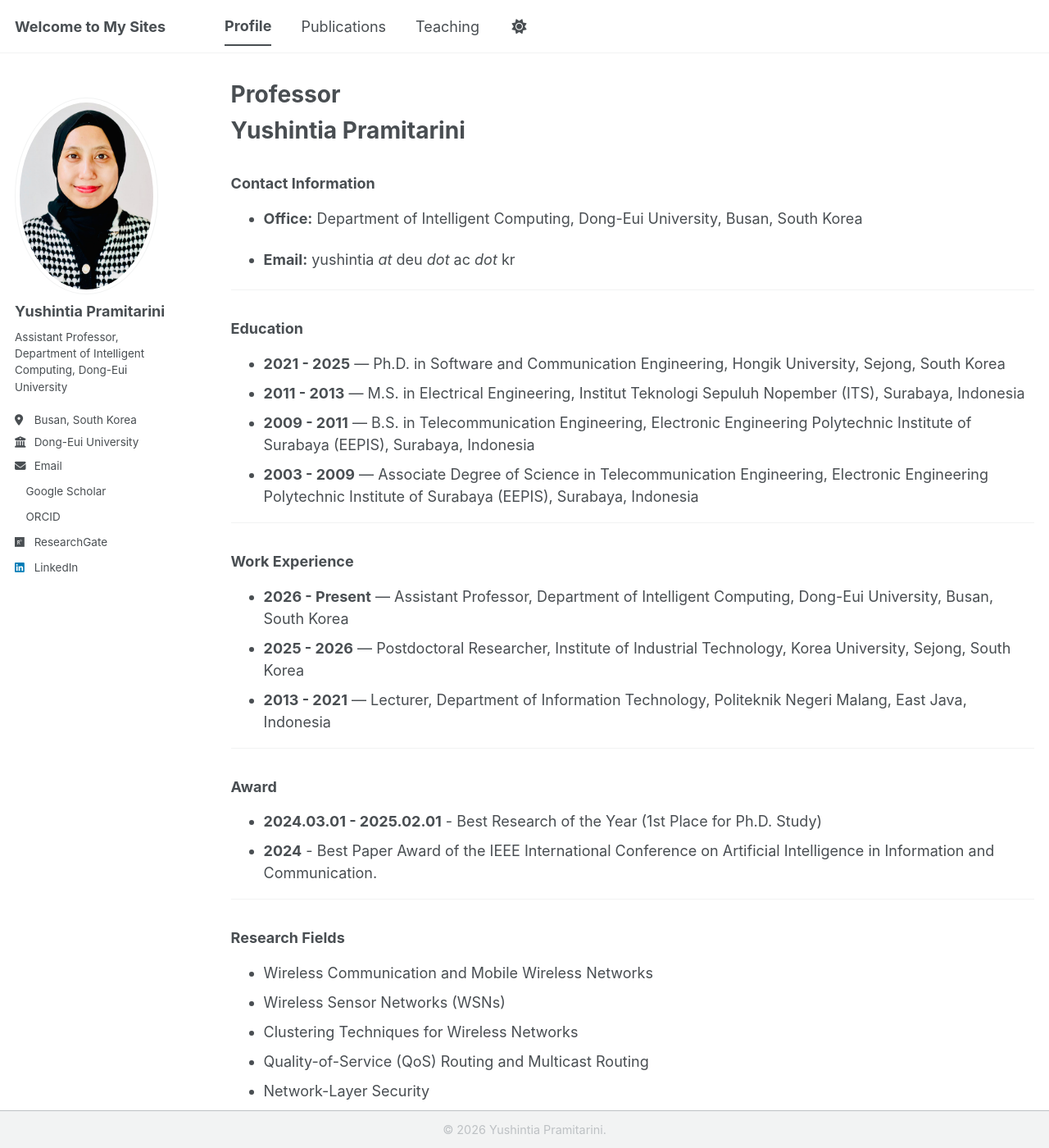
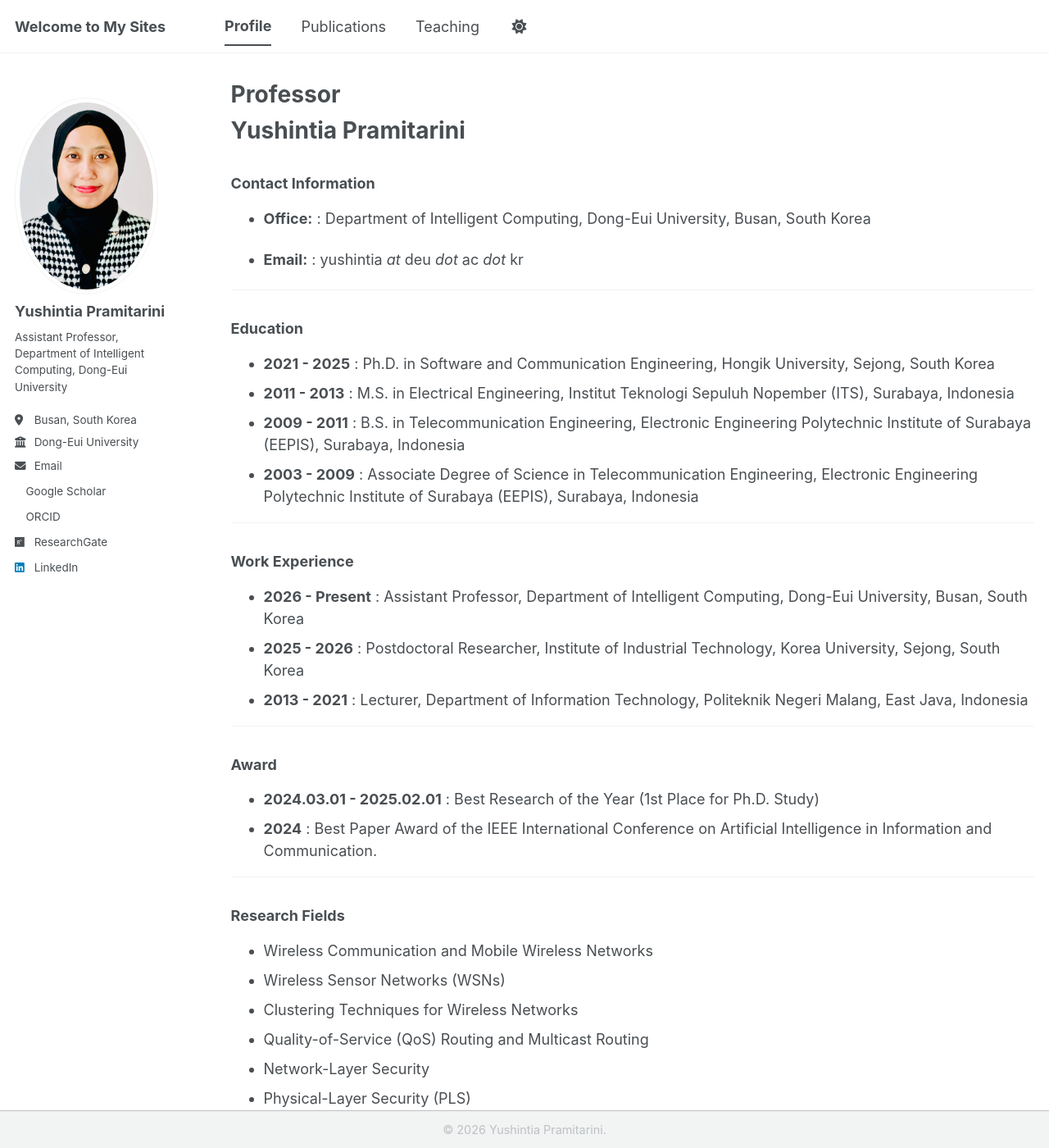
Before and after one commit to yushintia/yushintia.github.io, a Jekyll site: the page built from _pages/profile.md, in a window 1280 px wide and 1400 px high. Shown: the whole window at 82% size. Built offline with Jekyll 4.4.1, drawn with Linux system fonts in a browser that asks for light colours; a style sheet for code colours, icons or effects is not loaded.

```diff
--- a/_pages/profile.md
+++ b/_pages/profile.md
@@ -9,32 +9,32 @@ author_profile: true
 
 ### Contact Information
 
-- **Office:** Department of Intelligent Computing, Dong-Eui University, Busan, South Korea
+- **Office:** : Department of Intelligent Computing, Dong-Eui University, Busan, South Korea
 
-- **Email:** yushintia _at_ deu _dot_ ac _dot_ kr
+- **Email:** : yushintia _at_ deu _dot_ ac _dot_ kr
 
 ---
 
 ### Education
 
-- **2021 - 2025** — Ph.D. in Software and Communication Engineering, Hongik University, Sejong, South Korea
-- **2011 - 2013** — M.S. in Electrical Engineering, Institut Teknologi Sepuluh Nopember (ITS), Surabaya, Indonesia
-- **2009 - 2011** — B.S. in Telecommunication Engineering, Electronic Engineering Polytechnic Institute of Surabaya (EEPIS), Surabaya, Indonesia
-- **2003 - 2009** — Associate Degree of Science in Telecommunication Engineering, Electronic Engineering Polytechnic Institute of Surabaya (EEPIS), Surabaya, Indonesia
+- **2021 - 2025** : Ph.D. in Software and Communication Engineering, Hongik University, Sejong, South Korea
+- **2011 - 2013** : M.S. in Electrical Engineering, Institut Teknologi Sepuluh Nopember (ITS), Surabaya, Indonesia
+- **2009 - 2011** : B.S. in Telecommunication Engineering, Electronic Engineering Polytechnic Institute of Surabaya (EEPIS), Surabaya, Indonesia
+- **2003 - 2009** : Associate Degree of Science in Telecommunication Engineering, Electronic Engineering Polytechnic Institute of Surabaya (EEPIS), Surabaya, Indonesia
 
 ---
 
 ### Work Experience
 
-- **2026 - Present** — Assistant Professor, Department of Intelligent Computing, Dong-Eui University, Busan, South Korea
-- **2025 - 2026** — Postdoctoral Researcher, Institute of Industrial Technology, Korea University, Sejong, South Korea
-- **2013 - 2021** — Lecturer, Department of Information Technology, Politeknik Negeri Malang, East Java, Indonesia
+- **2026 - Present** : Assistant Professor, Department of Intelligent Computing, Dong-Eui University, Busan, South Korea
+- **2025 - 2026** : Postdoctoral Researcher, Institute of Industrial Technology, Korea University, Sejong, South Korea
+- **2013 - 2021** : Lecturer, Department of Information Technology, Politeknik Negeri Malang, East Java, Indonesia
 
 ---
 
 ### Award
-- **2024.03.01 - 2025.02.01** - Best Research of the Year (1st Place for Ph.D. Study)
-- **2024** - Best Paper Award of the IEEE International Conference on Artificial Intelligence in Information and Communication.
+- **2024.03.01 - 2025.02.01** : Best Research of the Year (1st Place for Ph.D. Study)
+- **2024** : Best Paper Award of the IEEE International Conference on Artificial Intelligence in Information and Communication.
 
 ---
 
```
